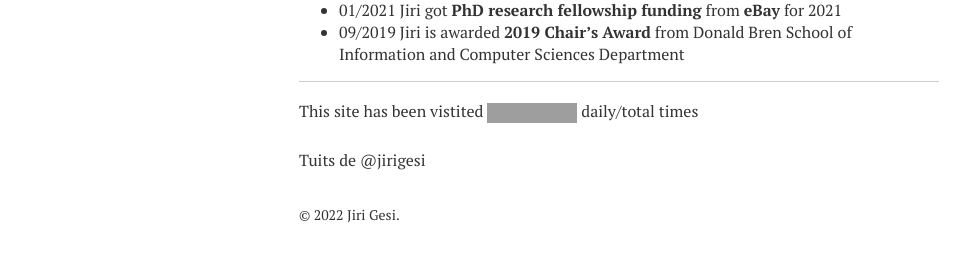
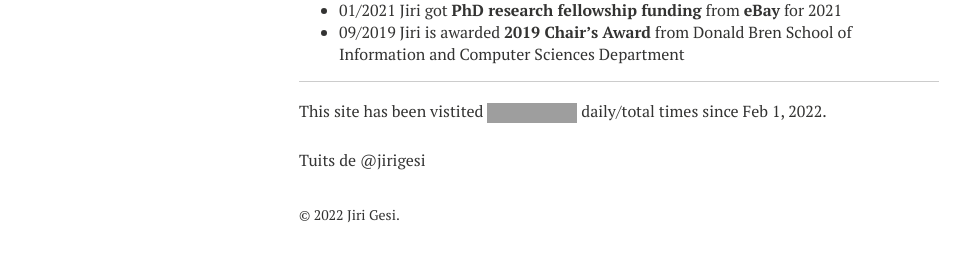
Before and after one commit to Jirigesi/Jirigesi.github.io, a Jekyll site: the page built from index.md, in a window 1280 px wide. Shown: the part 879-1149 px from the top of the page, without its empty margins (21-991 px from the left). Built offline with Jekyll 4.4.1, drawn with Linux system fonts in a browser that asks for light colours; nearby versions of some CDN libraries; comment, search, counter and statistics services are not loaded; grey boxes are pictures that could not be loaded.

Commit message:
Update index.md

```diff
--- a/index.md
+++ b/index.md
@@ -38,4 +38,4 @@ At UC Irvine, he works with Prof. <a href="https://scholar.google.com/citations?
 
 This site has been vistited
 [![Hits](https://hits.seeyoufarm.com/api/count/incr/badge.svg?url=https%3A%2F%2Fjirigesi.github.io&count_bg=%2379C83D&title_bg=%23555555&icon=&icon_color=%23E7E7E7&title=&edge_flat=false)](https://hits.seeyoufarm.com)
-daily/total times
+daily/total times since Feb 1, 2022.
```
